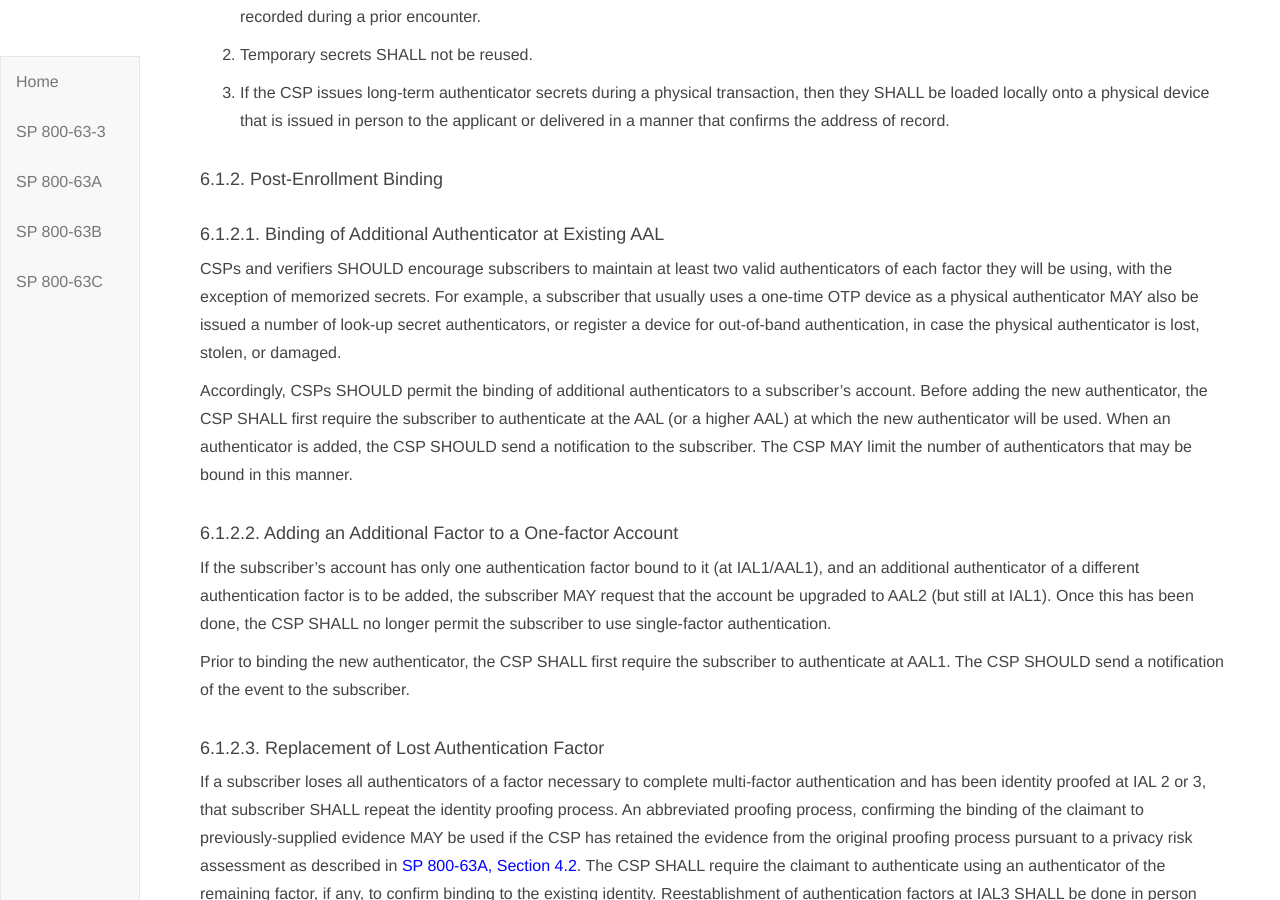
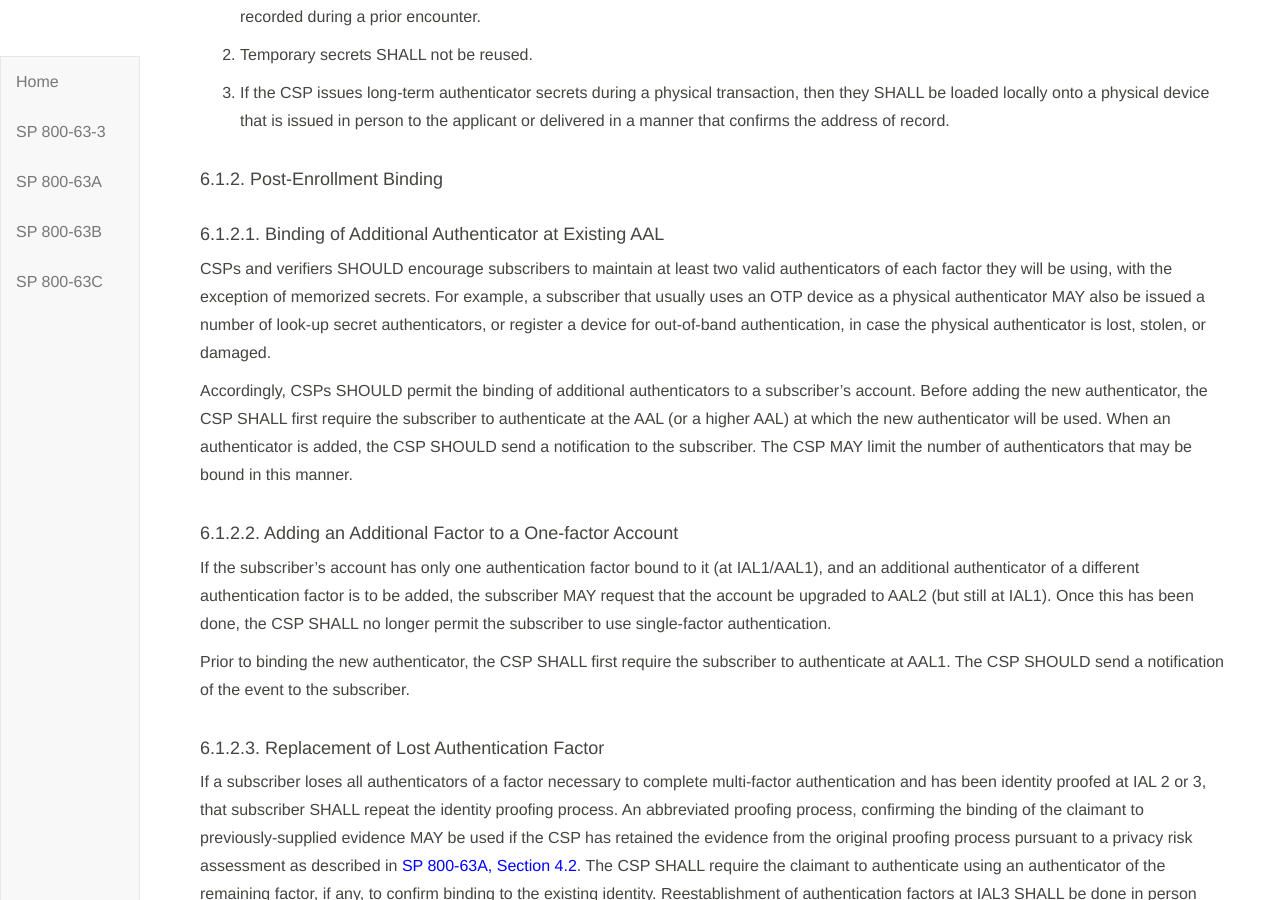
Before and after one commit to usnistgov/800-63-3, a Jekyll site: the page built from sp800-63b/sec6_lifecycle.md, in a window 1280 px wide and 900 px high, scrolled down 1327 px. Built offline with Jekyll 4.4.1, drawn with Linux system fonts in a browser that asks for light colours; our own code applies the rules of GitHub Pages for plain Markdown files.

Commit message:
Update sec6_lifecycle.md

```diff
--- a/sp800-63b/sec6_lifecycle.md
+++ b/sp800-63b/sec6_lifecycle.md
@@ -43,7 +43,7 @@ For physical transactions -
 
 #### 6.1.2.1. Binding of Additional Authenticator at Existing AAL
 
-CSPs and verifiers SHOULD encourage subscribers to maintain at least two valid authenticators of each factor they will be using, with the exception of memorized secrets. For example, a subscriber that usually uses a one-time OTP device as a physical authenticator MAY also be issued a number of look-up secret authenticators, or register a device for out-of-band authentication, in case the physical authenticator is lost, stolen, or damaged.
+CSPs and verifiers SHOULD encourage subscribers to maintain at least two valid authenticators of each factor they will be using, with the exception of memorized secrets. For example, a subscriber that usually uses an OTP device as a physical authenticator MAY also be issued a number of look-up secret authenticators, or register a device for out-of-band authentication, in case the physical authenticator is lost, stolen, or damaged.
 
 Accordingly, CSPs SHOULD permit the binding of additional authenticators to a subscriber's account. Before adding the new authenticator, the CSP SHALL first require the subscriber to authenticate at the AAL (or a higher AAL) at which the new authenticator will be used. When an authenticator is added, the CSP SHOULD send a notification to the subscriber. The CSP MAY limit the number of authenticators that may be bound in this manner.
 
```
